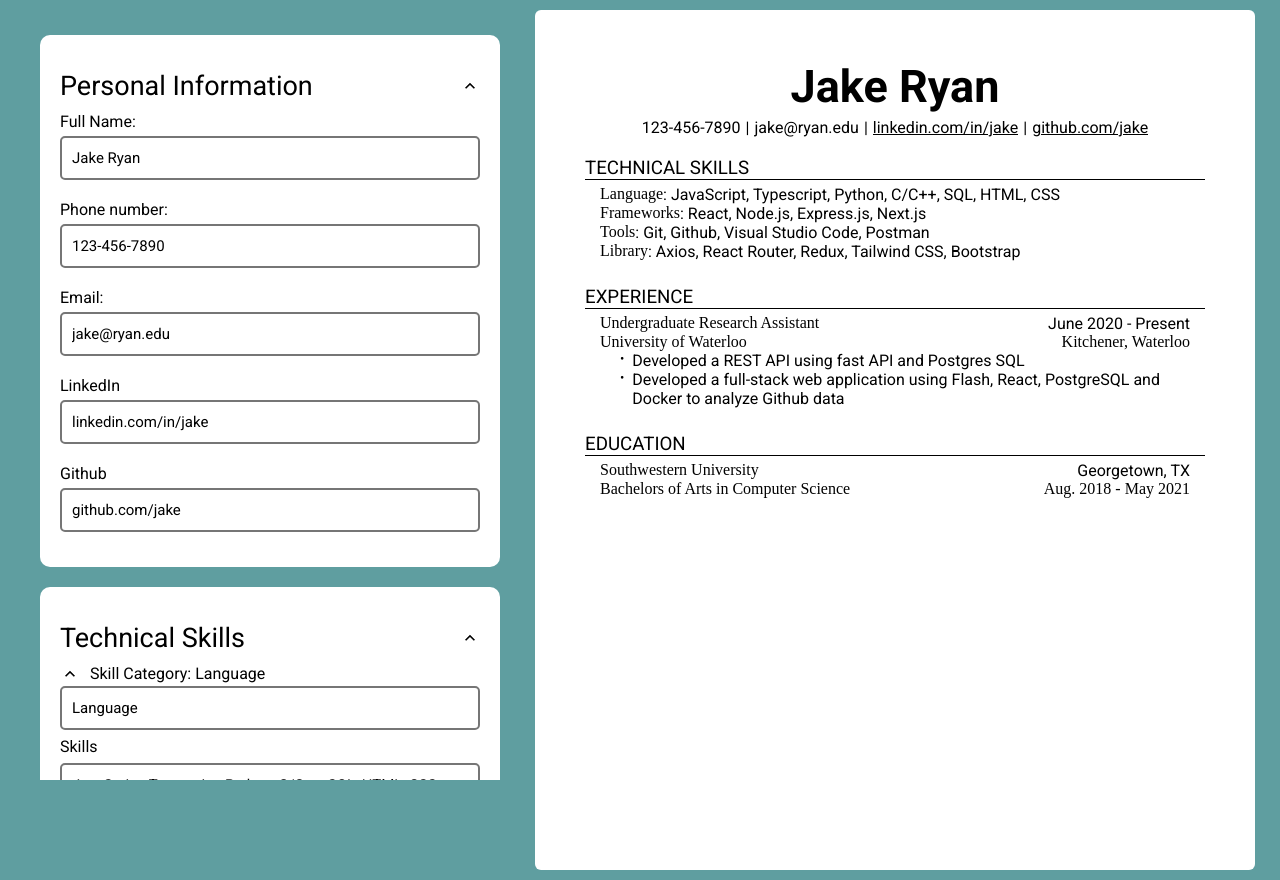
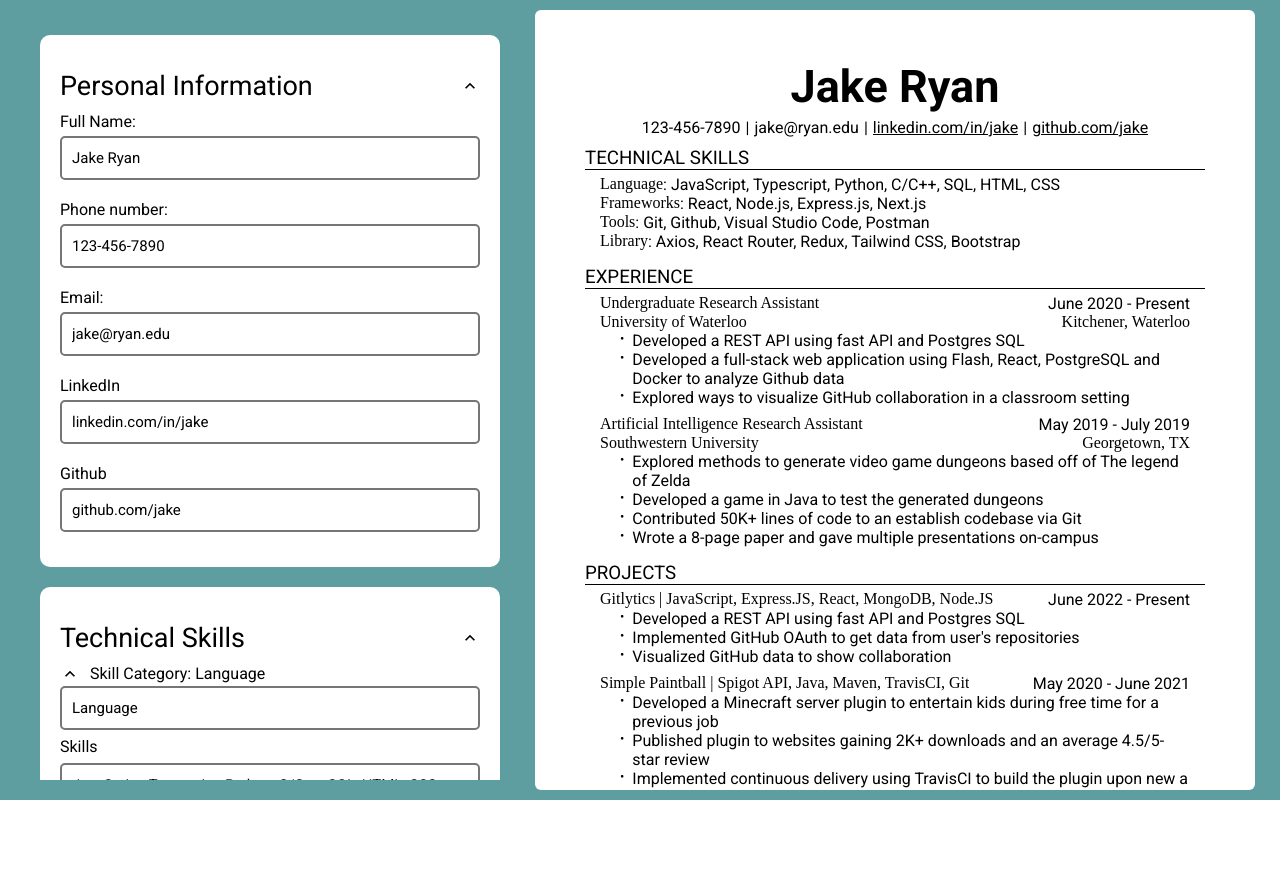
Before and after one commit to kermit60/cv-application, a React (Vite) app: page / in a window 1280 px wide. After the commit the page ends 800 px from the top, so only its background shows below. Built offline with nearby package versions, Linux system fonts and the light colour scheme; a web font is replaced by a local one.

Commit message:
Add last projects section

```diff
--- /dev/null
+++ b/src/components/Project.jsx
@@ -0,0 +1,121 @@
+import { useState } from 'react';
+import { nanoid } from 'nanoid';
+import OpenIcon from '../assets/open.svg';
+import '../styles/Skills.css'
+import '../styles/notes-section.css'
+
+export default function Project({
+  id,
+  name,
+  date,
+  frameworks,
+  descriptions,
+  projects,
+  setProjects,
+}) {
+  const [visible, setVisible] = useState(true);
+  const deepCopy = [...projects];
+  const descriptionsCopy = [...descriptions]
+
+  const changeProjects = (newContent, category) => {
+    for (let i = 0; i < deepCopy.length; ++i) {
+      if (deepCopy[i].id === id) {
+        deepCopy[i][category] = newContent;
+      }
+    }
+    setProjects(deepCopy);
+  }
+
+  const changeDescription = (id, newResponsibility) => {
+    for (let i = 0; i < descriptionsCopy.length; ++i) {
+      if (descriptionsCopy[i].id === id) {
+        descriptionsCopy[i]["description"] = newResponsibility;
+      }
+    }
+    deepCopy[descriptions] = descriptionsCopy;
+    setProjects(deepCopy);
+  }
+
+  const deleteProjects = (id) => {
+    for (let i = 0; i < projects.length; ++i) {
+      if (projects[i].id === id) {
+        deepCopy.splice(i, 1);
+      }
+    }
+    setProjects(deepCopy);
+  }
+
+  const deleteDescription = (index) => {
+    for (let i = 0; i < deepCopy.length; ++i) {
+      if (deepCopy[i].id === id) {
+        for (let j = 0; j < descriptionsCopy.length; ++j) {
+          if (deepCopy[i]['descriptions'][j].id === index) {
+            descriptionsCopy.splice(j, 1);
+            deepCopy[i]['descriptions'] = descriptionsCopy;
+            setProjects(deepCopy);
+          }
+        }
+      }
+    }
+  }
+
+  const addDescription = () => {
+    for (let i = 0; i < deepCopy.length; ++i) {
+      if (deepCopy[i].id === id) {
+        deepCopy[i]['descriptions'].push({id: nanoid(), description: ""})
+        setProjects(deepCopy);
+      }
+    }
+  }
+
+  return (
+    <div>
+      <div className='skills-heading' onClick={() => setVisible(!visible)}>
+        <img src={OpenIcon} alt="" className={visible ? "arrow": ""} />
+        <div className=''>Project Name</div>
+      </div>
+      <form className={`skills-form ${visible ? "": "hide"}`}>
+        <input
+          type="text"
+          value={name}
+          onChange={(e) => changeProjects(e.target.value, "name")}
+          placeholder='Gitlytics'
+        />
+        <label className='skill-category'>Frameworks/Technologies</label>
+          <input
+            type="text"
+            value={frameworks}
+            onChange={(e) => changeProjects(e.target.value, "frameworks")}
+            placeholder='JavaScript, Express.JS, React, MongoDB, Node.JS'
+          />
+        <label className='skill-category'>Period/date</label>
+          <input
+            type="text"
+            value={date}
+            onChange={(e) => changeProjects(e.target.value, "date")}
+            placeholder='June 2020 - Present'
+          />
+
+        <label className='skill-category'>Descriptions</label>
+        {
+          descriptions.map(d => {
+            return <div key={d.id} className='description-section' >
+              <textarea
+                className='input'
+                type="text"
+                value={d.description}
+                onChange={(e) => changeDescription(d.id, e.target.value)}
+                placeholder='Developed a full-stack web application using Flask, React, PostgreSQL and Docker to analyze Github data'
+              />
+
+              <button type='button' className='button' onClick={() => deleteDescription(d.id)}>–</button>
+            </div>
+          })
+        }
+        <button type="button" className='button add' onClick={() => addDescription()}>+ Add Description</button>
+        <button type="button" className='button delete-button' onClick={() => deleteProjects(id)}>- Delete</button>
+      </form>
+    </div>
+
+  )
+}
--- /dev/null
+++ b/src/components/ProjectsSection.jsx
@@ -0,0 +1,47 @@
+import OpenIcon from '../assets/open.svg';
+import '../styles/section.css';
+import Project from './Project';
+import { useState } from 'react';
+import { nanoid } from 'nanoid';
+
+export default function ProjectsSection( { projects, setProjects }) {
+  const [visible, setVisible] = useState(true);
+  const addProject = () => {
+    const newProject = {
+      id: nanoid(),
+      name: "",
+      date: "",
+      frameworks: "",
+      descriptions: [{
+        id: nanoid(),
+        description: ""
+      }]
+    }
+    setProjects([...projects, newProject])
+  }
+
+
+  return (
+    <section className='section-layout'>
+      <div className="drop-down" onClick={() => setVisible(!visible)}>
+        <h1>Projects</h1>
+        <img src={OpenIcon} alt="" className={visible ? "arrow": ""}/>
+      </div>
+      <div className={`personal-form ${visible ? "": "hide"}`}>
+        {projects.map(project => {
+          return <Project
+            key={project.id}
+            id={project.id}
+            name={project.name}
+            date={project.date}
+            frameworks={project.frameworks}
+            descriptions={project.descriptions}
+            projects={projects}
+            setProjects={setProjects}
+          />
+        })}
+      </div>
+      <button type='button' className='button add-button' onClick={() => addProject()}>+ Add Project</button>
+    </section>
+  )
+}
--- a/src/components/Resume.jsx
+++ b/src/components/Resume.jsx
@@ -61,6 +61,31 @@ export default function Resume({
       </section>
 
       <section className='skills-section'>
+        <h1 className='technical-skills'>PROJECTS</h1>
+        <div className='skills-content education'>
+          {
+            projects.map(project => {
+              return (
+                <section key={project.id}>
+                  <div className='education-content bold'>
+                    <div className='bold'>{project.name} | <span className='italics'>{project.frameworks}</span></div>
+                    <span>{project.date}</span>
+                  </div>
+                  <ul className='responsibility'>
+                    {
+                      project.descriptions.map(element => {
+                        return <li key={element.id}>{element.description}</li>
+                      })
+                    }
+                  </ul>
+                </section>
+              )
+            })
+          }
+        </div>
+      </section>
+
+      <section className='skills-section'>
         <h1 className='technical-skills'>EDUCATION</h1>
         <div className='skills-content education'>
           {
--- a/src/components/Sidebar.jsx
+++ b/src/components/Sidebar.jsx
@@ -2,6 +2,7 @@ import '../styles/sidebar.css'
 import Personal from './Personal'
 import SkillsSection from './SkillsSection'
 import EducationSection from './EducationSection'
+import ProjectsSection from './ProjectsSection'
 import ExperienceSection from './ExperienceSection'
 
 export default function Sidebar({
@@ -16,7 +17,7 @@ export default function Sidebar({
       <Personal info={info} setInfo={setInfo}/>
       <SkillsSection skills={skills} setSkills={setSkills}/>
       <ExperienceSection experiences={experiences} setExperience={setExperience}/>
-
+      <ProjectsSection projects={projects} setProjects={setProjects} />
       <EducationSection education={education} setEducation={setEducation}/>
 
     </div>
--- a/src/data.jsx
+++ b/src/data.jsx
@@ -53,6 +53,35 @@ export const experiencesTemp = [{
     {
       id: nanoid(),
       description: "Developed a full-stack web application using Flash, React, PostgreSQL and Docker to analyze Github data"
+    },
+    {
+      id: nanoid(),
+      description: "Explored ways to visualize GitHub collaboration in a classroom setting"
+    }
+  ]
+},
+{
+  id: nanoid(),
+  title: "Artificial Intelligence Research Assistant",
+  company: "Southwestern University",
+  location: "Georgetown, TX",
+  date: "May 2019 - July 2019",
+  descriptions: [
+    {
+      id: nanoid(),
+      description: "Explored methods to generate video game dungeons based off of The legend of Zelda"
+    },
+    {
+      id: nanoid(),
+      description: "Developed a game in Java to test the generated dungeons"
+    },
+    {
+      id: nanoid(),
+      description: "Contributed 50K+ lines of code to an establish codebase via Git"
+    },
+    {
+      id: nanoid(),
+      description: "Wrote a 8-page paper and gave multiple presentations on-campus"
     }
   ]
 }]
@@ -60,9 +89,31 @@ export const experiencesTemp = [{
 export const projectsTemp = [{
   id: nanoid(),
   name: "Gitlytics",
-  date: "June 2020 - Present",
+  date: "June 2022 - Present",
+  frameworks: "JavaScript, Express.JS, React, MongoDB, Node.JS",
   descriptions: [{
     id: nanoid(),
     description: "Developed a REST API using fast API and Postgres SQL"
-  }]
-}]
+  },{
+    id: nanoid(),
+    description: "Implemented GitHub OAuth to get data from user's repositories"
+  }, {
+    id: nanoid(),
+    description: "Visualized GitHub data to show collaboration"
+  }]}, {
+    id: nanoid(),
+    name: "Simple Paintball",
+    date: "May 2020 - June 2021",
+    frameworks: "Spigot API, Java, Maven, TravisCI, Git",
+    descriptions: [{
+      id: nanoid(),
+      description: "Developed a Minecraft server plugin to entertain kids during free time for a previous job"
+    },{
+      id: nanoid(),
+      description: "Published plugin to websites gaining 2K+ downloads and an average 4.5/5-star review"
+    }, {
+      id: nanoid(),
+      description: "Implemented continuous delivery using TravisCI to build the plugin upon new a release"
+    }]
+  }
+]
--- a/src/styles/resume.css
+++ b/src/styles/resume.css
@@ -1,16 +1,19 @@
 /* resume and personal information section */
 .resume {
-  display: flex;
-  flex-direction: column;
+
   font-family: 'Roman Serif', 'Gill Sans MT', Calibri, 'Trebuchet MS', sans-serif;
   background-color: white;
-  height: 95vh;
+  height: 85vh;
   overflow-y: auto;
   width: 65%;
   margin: 0 15px;
   padding: 50px;
   border-radius: 6px;
   gap: 20px
+}
+
+.resume > section {
+  margin-bottom: 10px;
 }
 
 .info {
```
